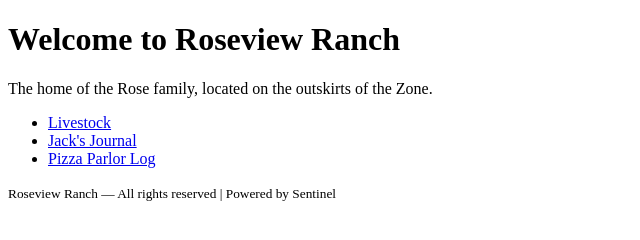
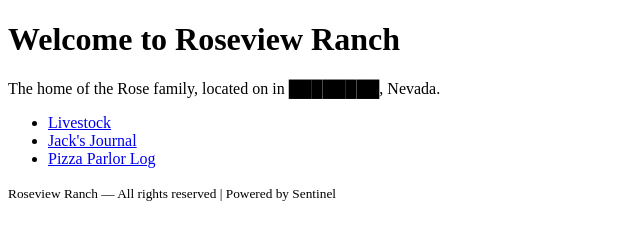
Before and after one commit to SentinelSupport-01/Roseview-Ranch, a plain HTML site: page index.html in a window 1280 px wide. Shown: the whole page, without its empty margins (0-640 px from the left). Drawn offline with Linux system fonts and the light colour scheme.

Commit message:
index.html

```diff
--- a/index.html
+++ b/index.html
@@ -6,7 +6,7 @@
 </head>
 <body>
   <h1>Welcome to Roseview Ranch</h1>
-  <p>The home of the Rose family, located on the outskirts of the Zone.</p>
+  <p>The home of the Rose family, located on in ████████, Nevada.</p>
   <ul>
     <li><a href="livestock.html">Livestock</a></li>
     <li><a href="jack-journal.html">Jack's Journal</a></li>
```
